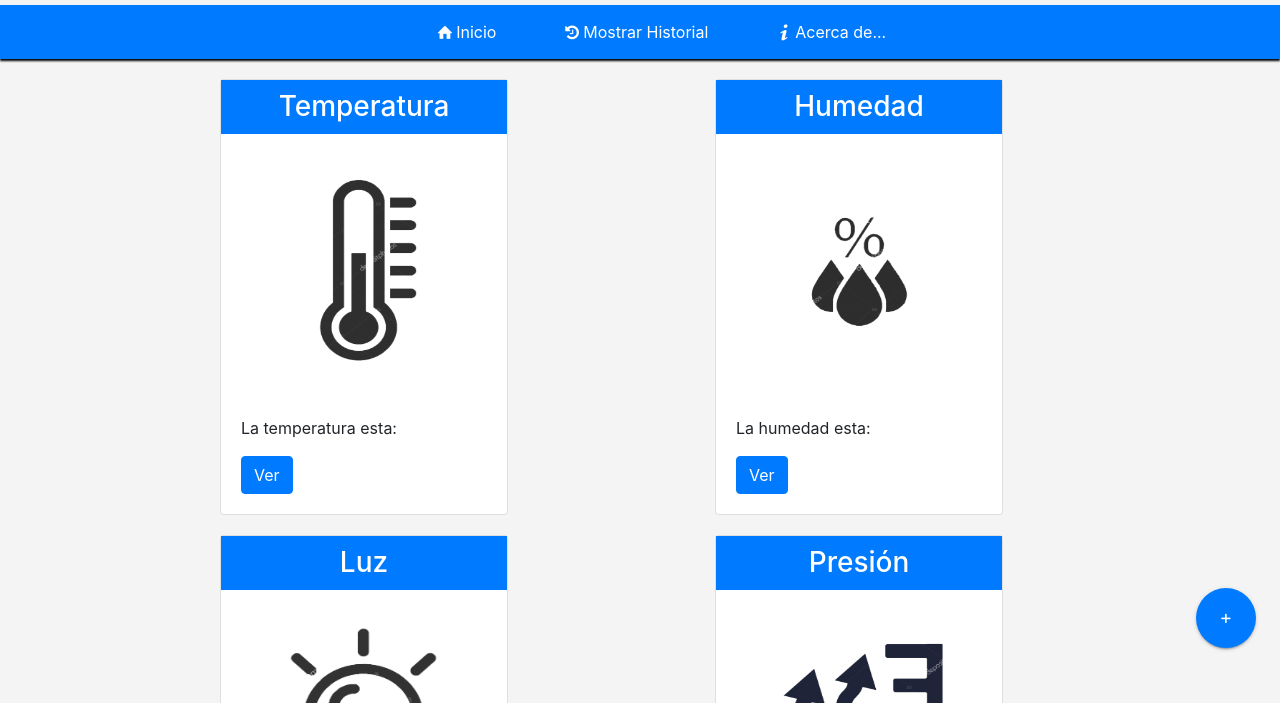
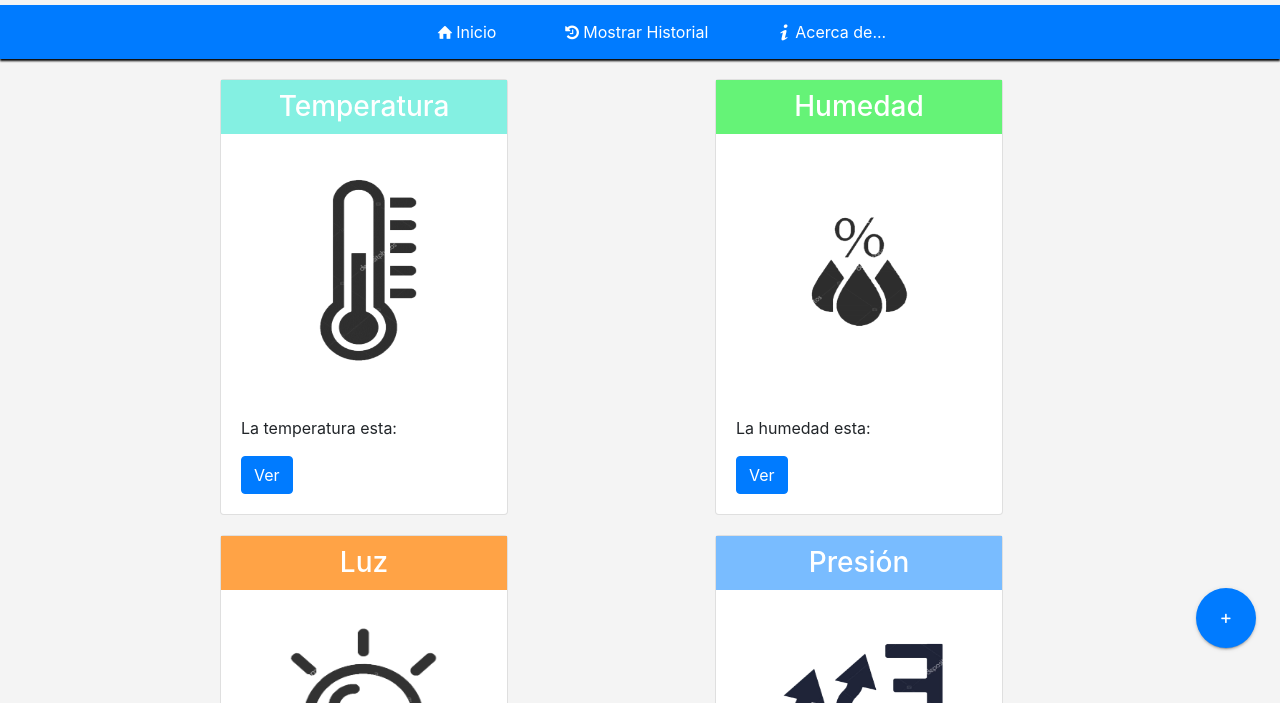
Before and after one commit to luisgonzales123/Proyect_CS50, a website: page index.html in a window 1280 px wide. Shown: the part 97-800 px from the top of the page. Drawn offline with Linux system fonts and the light colour scheme.

Commit message:
test conection

```diff
--- a/css/style.css
+++ b/css/style.css
@@ -4,7 +4,7 @@ body{
 
 h3{
 	color: #fff;
-	background: #007bff;
+	/* background: #007bff; */
 	text-align: center;
 	padding: 10px;
 }
@@ -58,3 +58,14 @@ ul{
 	background:rgb(44, 68, 119);
 	color:rgb(255,255,236);
 }
+
+
+/*Cards*/
+
+.temp{background: rgb(132, 240, 226);}
+
+.hum{background: rgb(101, 243, 119);}
+
+.luz{background: rgb(255,163,70);}
+
+.presion{background: rgb(121,188,255);}
--- a/index.html
+++ b/index.html
@@ -31,7 +31,7 @@
 
             <div id="content" class="col-xl-6 col-lg-6 col-m-6 col-12">
                 <div class="card" style="width: 18rem;">
-                    <h3 class="card-title">Temperatura</h3>
+                    <h3 class="card-title temp">Temperatura</h3>
                     <img src="img/temperature.png" alt="" class="card-img-top">
                     <div class="card-body">
                         <p class="card-text">La temperatura esta: </p>
@@ -42,7 +42,7 @@
 
             <div id="content" class="col-xl-6 col-lg-6 col-m-6 col-12">
                     <div class="card" style="width: 18rem;">
-                        <h3 class="card-title">Humedad</h3>
+                        <h3 class="card-title hum">Humedad</h3>
                         <img src="img/humedad.png" alt="" class="card-img-top">
                         <div class="card-body">
                             <p class="card-text">La humedad esta: </p>
@@ -56,7 +56,7 @@
 
                 <div  class="col col-lg-6 col-m-6 col-sm-12">
                     <div id="content" class="card" style="width: 18rem;">
-                            <h3 class="card-title">Luz</h3>
+                            <h3 class="card-title luz">Luz</h3>
                             <img src="img/bombilla1.png" alt="" class="card-img-top">
                             <div class="card-body">
                                 <p class="card-text">La luminosidad esta: </p>
@@ -67,7 +67,7 @@
 
                 <div id="content" class="col col-lg-6 col-m-6 col-sm-12">
                         <div class="card" style="width: 18rem;">
-                        <h3 class="card-title">Presión</h3>
+                        <h3 class="card-title presion">Presión</h3>
                         <img src="img/presion.png" alt="" class="card-img-top">
                             <div class="card-body">
                                 <p class="card-text">La presión esta: </p>
--- a/js/app.js
+++ b/js/app.js
@@ -13,9 +13,8 @@
 
    $('#test').on("mouseenter",function(){
       $move.css({
-         backgroundColor:"green"
+         width:"="
       })
-      console.log('Hola');
    });;
 
 })()
```
Also changed, not shown: js/conexion.js (added, +11 -0 lines), package.json (added, +23 -0 lines), 2 other files.
